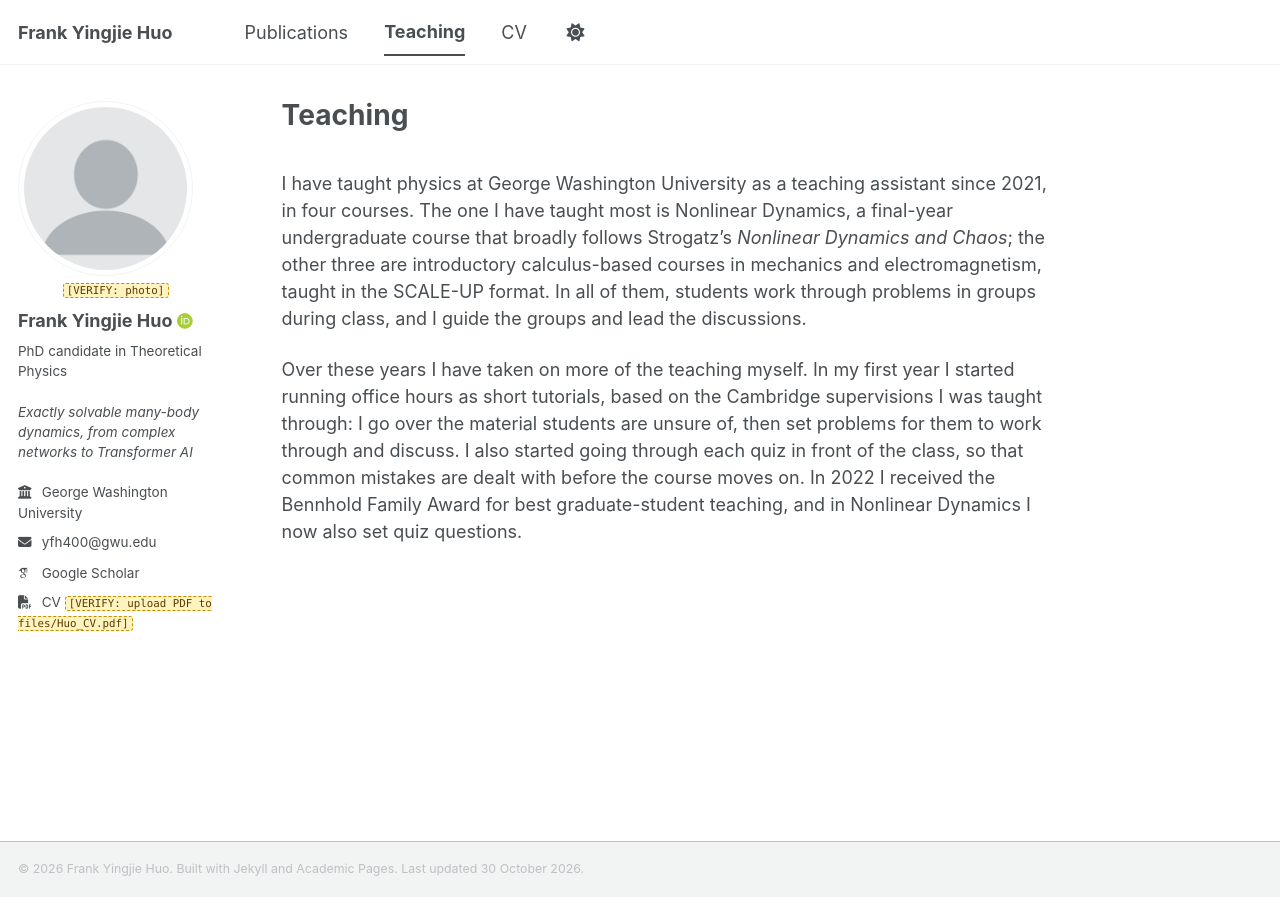
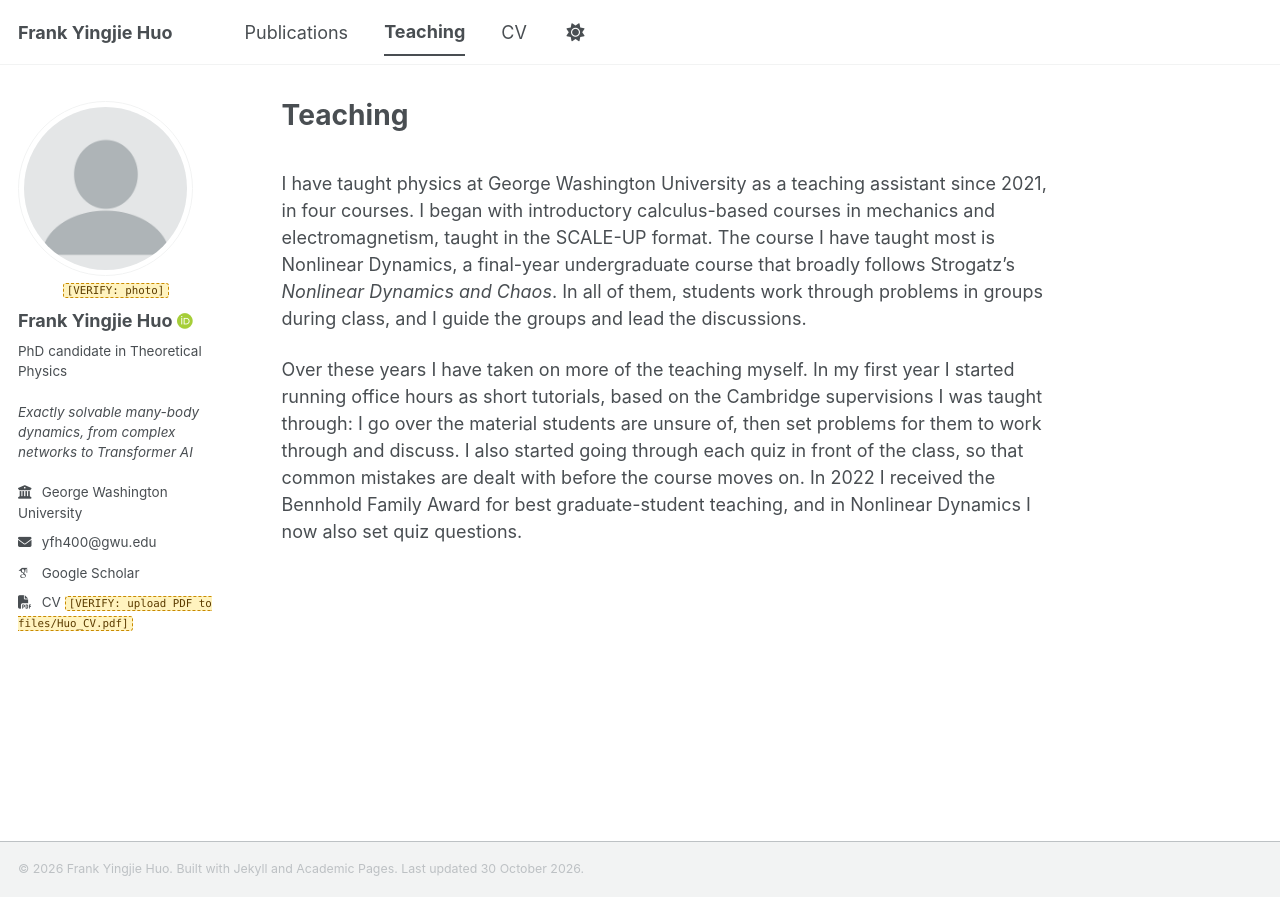
Before and after one commit to FrankHuo-217/huo.github.io, a Jekyll site: the page built from _pages/teaching.md, in a window 1280 px wide. Built offline with Jekyll 4.4.1, drawn with Linux system fonts in a browser that asks for light colours; some web fonts are replaced; a script bundle is joined from its source files by our own code.

Commit message:
Order the Teaching courses chronologically
Co-Authored-By: Claude Opus 5.5 <noreply@anthropic.com>
Claude-Session: https://claude.ai/code/session_01EX1ohUgYjPPjqdCJmoT8XW

```diff
--- a/_pages/teaching.md
+++ b/_pages/teaching.md
@@ -4,7 +4,7 @@ permalink: /teaching/
 author_profile: true
 ---
 
-I have taught physics at George Washington University as a teaching assistant since 2021, in four courses. The one I have taught most is Nonlinear Dynamics, a final-year undergraduate course that broadly follows Strogatz's *Nonlinear Dynamics and Chaos*; the other three are introductory calculus-based courses in mechanics and electromagnetism, taught in the SCALE-UP format. In all of them, students work through problems in groups during class, and I guide the groups and lead the discussions.
+I have taught physics at George Washington University as a teaching assistant since 2021, in four courses. I began with introductory calculus-based courses in mechanics and electromagnetism, taught in the SCALE-UP format. The course I have taught most is Nonlinear Dynamics, a final-year undergraduate course that broadly follows Strogatz's *Nonlinear Dynamics and Chaos*. In all of them, students work through problems in groups during class, and I guide the groups and lead the discussions.
 {: .page-intro}
 
 Over these years I have taken on more of the teaching myself. In my first year I started running office hours as short tutorials, based on the Cambridge supervisions I was taught through: I go over the material students are unsure of, then set problems for them to work through and discuss. I also started going through each quiz in front of the class, so that common mistakes are dealt with before the course moves on. In 2022 I received the Bennhold Family Award for best graduate-student teaching, and in Nonlinear Dynamics I now also set quiz questions.
```
